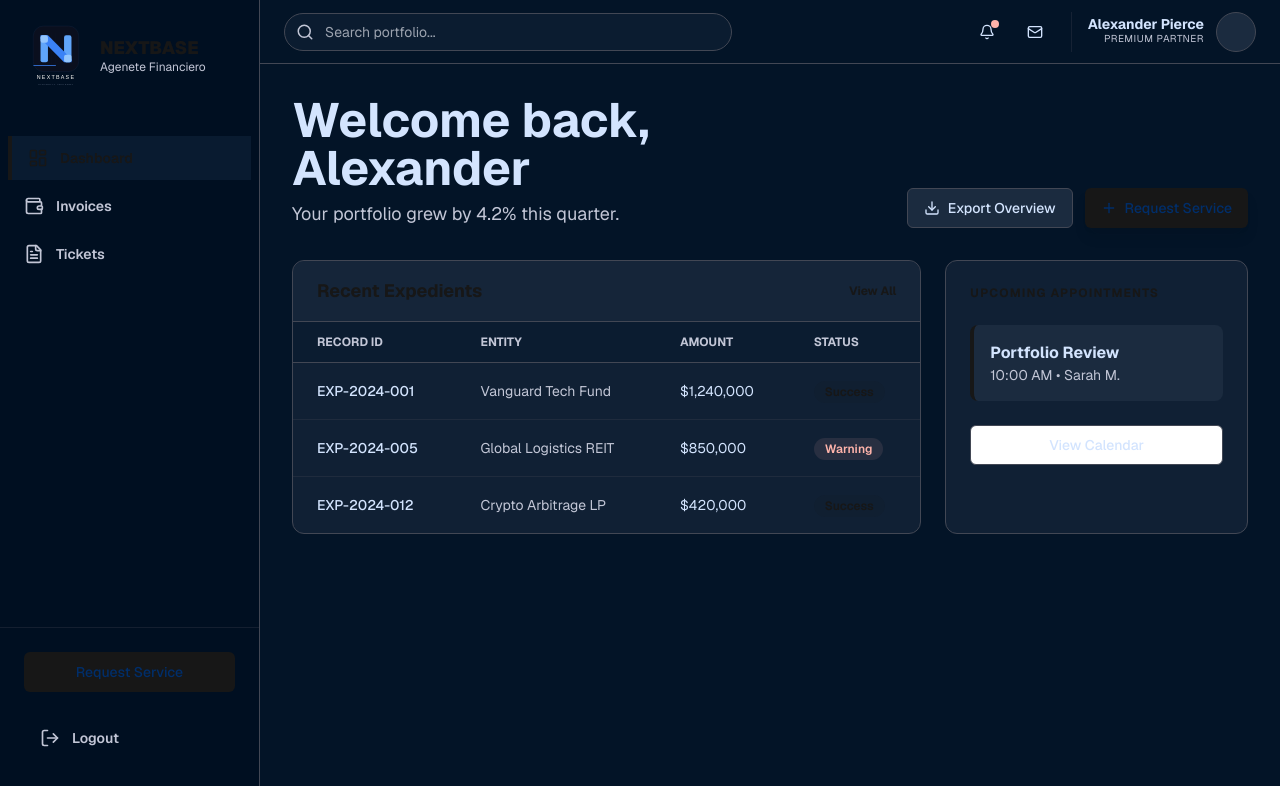
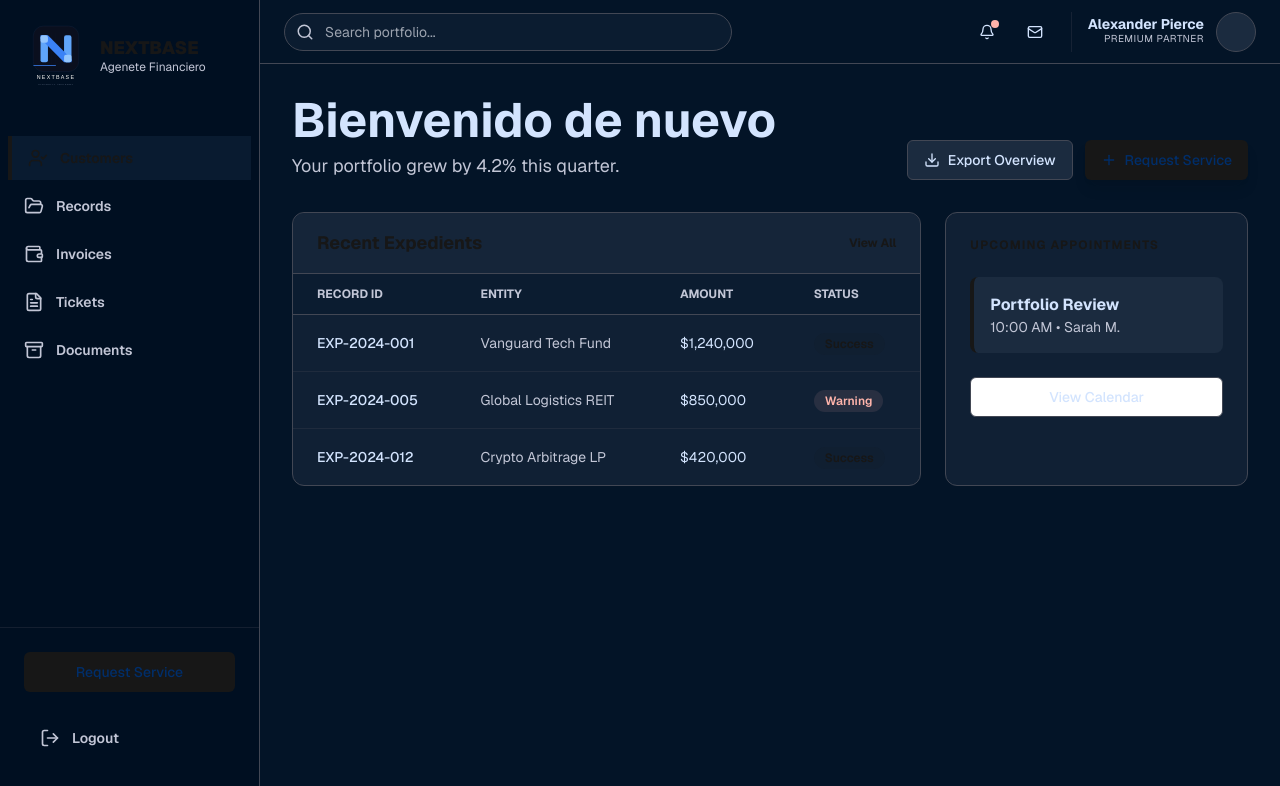
Before and after one commit to Mizume25/NextBase, a Next.js app: page /main in a window 1280 px wide. Shown: the top 786 px of the page. Built offline with nearby package versions, Linux system fonts and the light colour scheme; no server answers; the database is empty.

Commit message:
Implementacion de Zusted, Cracion de elementos, dinamizacion de datos

```diff
--- a/app/main/page.tsx
+++ b/app/main/page.tsx
@@ -1,33 +1,27 @@
+
 import DashboardLayout, { DashboardPage } from "@/components/core/DashboardLayout"
 import { Suspense } from "react";
-import { Customer } from "@/types/definitions";
-import { getCustomers } from "@/lib/database/customers";
 import { createClient } from "@/lib/supabase/server";
-import { connection } from "next/server";
+
 /**
  * @fileoverview Pagina de Dasboard
  * @returns Página de Dashboard
  * @author Gabriel Nivicela
  *
  */
-export  default async function Page() {
+export default async function Page() {
 
-  /** Señalamos que es dinamica */
-  await connection;
 
-  /** Crearemos el Usuario actual */
-  const supabase = await createClient();
-  const { data: { user } } = await supabase.auth.getUser();
 
-  /** Recibimos los objetos para renderizar */
-    const list : Customer[] = await getCustomers(user?.id);
-    console.log(list);
+
 
   return (
-     <Suspense fallback={<div>Loading...</div>}>
+
     <DashboardLayout>
+      <Suspense fallback={<div>Loading...</div>}>
         <DashboardPage />
+      </Suspense>
     </DashboardLayout>
-    </Suspense>
+
   )
 }
--- a/components/core/Activity.tsx
+++ b/components/core/Activity.tsx
@@ -1,3 +1,4 @@
+"use client"
 import { Badge } from "@/components/ui/badge";
 import { Customer, Invoice, Record, Ticket, Document } from "@/types/definitions"
 import {
@@ -7,10 +8,8 @@ import {
   renderTicketRows,
   renderDocumentRows,
   renderHead } from '@/components/core/Home/action';
-import { useState } from "react";
-
-/** @type Tipado Enum para poder dinamizar contenido */
-type Section = 'customers' | 'records' | 'invoices' | 'tickets' | 'documents';
+import { useNavStore } from "@/store/useNavStore";
+import { Section } from "@/store/useNavStore";
 
 /** Objecto funciones que podamos iterar */
 const renderers = {
@@ -29,11 +28,8 @@ const data = [
 ];
 
 export function Activity() {
-
-  /** @enum Usestate que itera el enum  */
-  const [section, setsection] = useState<Section>('customers');
-
-
+  /** @enum Use-state que itera el enum  */
+  const section = useNavStore((s) => s.section)
 
   return (
     <div className="col-span-12 lg:col-span-8 bg-surface-container rounded-xl border border-outline-variant overflow-hidden">
--- a/components/core/DashboardLayout.tsx
+++ b/components/core/DashboardLayout.tsx
@@ -5,6 +5,14 @@
  */
 // app/dashboard/layout.tsx
 import { Sidebar } from "@/components/core/Sidebar";
+import { Customer } from "@/types/definitions";
+import { getCustomers } from "@/lib/database/customers";
+import { createClient } from "@/lib/supabase/server";
+import { Activity } from "@/components/core/Activity";
+import { Search, Bell, Mail, Settings, Download, Plus } from "lucide-react";
+import { Button } from "@/components/ui/button";
+import { User } from "@supabase/supabase-js";
+import { connection } from "next/server";
 
 export default function DashboardLayout({ children }: { children: React.ReactNode }) {
   return (
@@ -17,14 +25,34 @@ export default function DashboardLayout({ children }: { children: React.ReactNod
   );
 }
 
-/** app/dashboard/page.tsx */
-import { Activity } from "@/components/core/Activity";
-import { Search, Bell, Mail, Settings, Download, Plus } from "lucide-react";
-import { Button } from "@/components/ui/button";
+
+
+
 export async function DashboardPage() {
 
 
+  /** Señalamos que es dinamica */
+  await connection();
 
+   /**
+     * @returns User
+     * Crea un usuario actual */
+    const supabase = await createClient()
+    const { data: { user } } = await supabase.auth.getUser();
+
+  /** Recibimos los objetos para renderizar */
+    const list : Customer[] = await getCustomers(user?.id);
+    console.log(list);
+
+
+  /**
+   * @param string
+   * Funcion que recoge valor del hijo
+   * */
+
+  const handleSection = (data:string ): void =>{
+
+  }
 
 
   return (
@@ -59,7 +87,7 @@ export async function DashboardPage() {
       <div className="p-6 lg:p-8 space-y-8 flex-1">
         <div className="flex flex-col lg:flex-row lg:items-end justify-between gap-6">
           <div>
-            <h2 className="text-4xl lg:text-5xl font-bold">Welcome back, Alexander</h2>
+            <h2 className="text-4xl lg:text-5xl font-bold">Bienvenido de nuevo { user?.email }</h2>
             <p className="text-lg text-on-surface-variant mt-2">Your portfolio grew by 4.2% this quarter.</p>
           </div>
           <div className="flex gap-3">
--- a/components/core/Home/action.tsx
+++ b/components/core/Home/action.tsx
@@ -6,9 +6,7 @@
 
 import { Customer, Invoice, Record, Ticket, Document } from "@/types/definitions"
 import { JSX } from "react"
-/** Declaramos los displays  */
-const thead = document?.getElementById('headerInfo') as HTMLTableSectionElement
-const tbody = document?.getElementById('bodyInfo') as HTMLTableSectionElement
+
 
 
 /** Funciones de Renderizado de Tabla */
--- a/components/core/Home/sidebar/NavItems.tsx
+++ b/components/core/Home/sidebar/NavItems.tsx
@@ -4,54 +4,72 @@
  *
  */
 import { Item } from "@/types/interfaces"
-import { Menu, LayoutDashboard, Wallet, BarChart3, Handshake, FileText, LogOut, X } from "lucide-react";
-import { useRouter } from "next/navigation";
+import { Wallet, FileText , UserCheck, FolderOpen, Archive } from "lucide-react";
 import Link from "next/link";
-/**
- * @returns Items Objects
- */
+import { useNavStore } from "@/store/useNavStore";
+import { Section } from "@/store/useNavStore";
+export default function NavItems() {
 
-const emptyFunction = (): void => {
+/** @return section */
+const setSection = useNavStore((s) => s.setSection)
+const section = useNavStore((s) => s.section)
+
+/** @param Link */
+const handleLink = (a :Section) :void => {
+    setSection(a)
+    console.log("El valor ha cambiado a:" , a)
 
 }
 
-
+  /** @type Coleccion  Objetos */
 const items : Item[]= [
     {
-      icon:LayoutDashboard,
-      label:"Dashboard",
+      icon:UserCheck,
+      label:"customers",
       active: true,
-      modify: emptyFunction
+      modify: handleLink,
 
     },
     {
+      icon: FolderOpen ,
+      label: "records",
+      active:false,
+      modify: handleLink,
+    },
+    {
       icon: Wallet,
-      label: "Invoices",
+      label: "invoices",
       active:false,
-      modify: emptyFunction
+      modify: handleLink,
     },
     {
       icon: FileText,
-      label: "Tickets",
+      label: "tickets",
       active:false,
-      modify: emptyFunction
+      modify: handleLink,
+    },
+    {
+      icon: Archive,
+      label: "documents",
+      active:false,
+      modify: handleLink,
     }
 
 ]
 
 
-export default function NavItems() {
   return (
     <nav className="flex-1 space-y-1 px-2">
         {items.map((item) => (
           <Link
             key={item.label}
+            onClick={() => item.modify(item.label as Section)}
             href="#"
-            className={`flex items-center gap-3 px-4 py-3 transition-all ${
-              item.active
-                ? "text-primary border-l-4 border-primary bg-secondary-container/20"
-                : "text-on-surface-variant hover:text-on-surface hover:bg-surface-container-high"
-            }`}
+              className={`flex items-center gap-3 px-4 py-3 transition-all capitalize ${
+            item.label.toLowerCase() === section
+              ? "text-primary border-l-4 border-primary bg-secondary-container/20"
+              : "text-on-surface-variant hover:text-on-surface hover:bg-surface-container-high"
+          }`}
           >
             <item.icon size={20} />
             <span className="text-sm font-semibold">{item.label}</span>
--- a/components/core/Sidebar.tsx
+++ b/components/core/Sidebar.tsx
@@ -11,15 +11,13 @@ import Link from "next/link";
 import LogoApp from "./LogoApp";
 import NavItems from "./Home/sidebar/NavItems";
 import SidebarFooter from "./Home/sidebar/SidebarFooter";
-const navItems = [
-  { icon: LayoutDashboard, label: "Dashboard", active: true },
-  { icon: Wallet, label: "Portfolio" },
-  { icon: BarChart3, label: "Market Data" },
-  { icon: Handshake, label: "Advisory" },
-  { icon: FileText, label: "Reports" },
-];
+
 /** @return SideBar */
 export function Sidebar() {
+
+
+
+
 
   const NavLinks = () => (
     <>
--- a/package.json
+++ b/package.json
@@ -22,7 +22,8 @@
     "radix-ui": "^1.4.3",
     "react": "^19.0.0",
     "react-dom": "^19.0.0",
-    "tailwind-merge": "^3.3.0"
+    "tailwind-merge": "^3.3.0",
+    "zustand": "^5.0.13"
   },
   "devDependencies": {
     "@eslint/eslintrc": "^3",
--- /dev/null
+++ b/store/useNavStore.ts
@@ -0,0 +1,28 @@
+/**
+ * @import zustand
+ * @fileoverview Archivo para compartir variables
+ */
+import { create } from "zustand";
+
+
+/**
+ * @type Section
+ */
+export type Section = 'customers' | 'records' | 'invoices' | 'tickets' | 'documents';
+
+
+/** @type Funcion de varaibles compartidas */
+type NavStore = {
+    section: Section,
+    setSection: (section:Section) => void
+}
+
+/**
+ * @function Compartida
+ * @return section value
+ * Variable de estado compartido
+ */
+export const useNavStore = create<NavStore>((set) => ({
+    section: "customers",
+    setSection: (section) => set({ section })
+}))
--- a/types/interfaces.ts
+++ b/types/interfaces.ts
@@ -4,15 +4,15 @@
  * @author Gabriel Nivicela
  */
 import { LucideIcon } from "lucide-react"
-import { JSX } from "react"
-import { Customer, Invoice, Record } from "./definitions";
+import React, { JSX } from "react"
+import { Section } from "@/store/useNavStore"
 /**@module @/components/core/Home/sidebar/NavItems */
 /** @description Layout de items para el sidebar */
 export interface Item {
     icon:LucideIcon,
     label:string,
     active: boolean,
-    modify: () => void
+    modify: (a:Section) => void
 }
 
 
```
Also changed, not shown: 1 other file (tests, documents, lock files or other folders).
